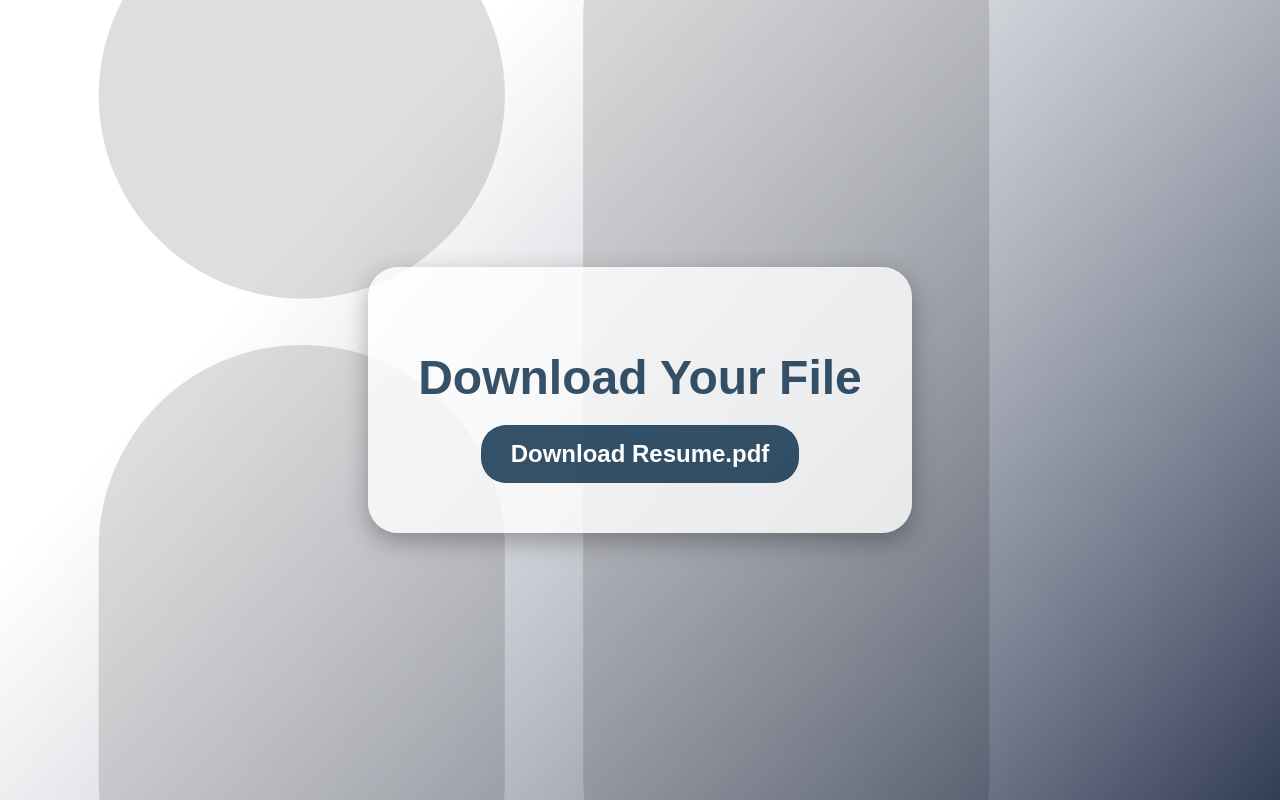
After one commit to xmwriam/ProFile, a Flask app: template templates/success.html in a window 1280 px wide. The commit adds this page. Run offline with Flask 3, Linux system fonts and the light colour scheme; the template is opened without the code that fills it, so the values that code supplies are empty.

Commit message:
oof hogaya

```diff
--- a/app.py
+++ b/app.py
@@ -1,6 +1,7 @@
-from flask import Flask,render_template,request,redirect,url_for
+from flask import Flask,render_template,request,redirect,url_for,send_file
 import fitz
 import subprocess
+import os
 from fileinput import filename
 
 app = Flask(__name__)
@@ -9,13 +10,14 @@ app.config['UPLOAD_FOLDER'] = 'uploads/'
 @app.route('/')
 def landing_page():
     return render_template("landing.html")
+
 @app.route('/choice')
 def choose():
     return render_template("index.html")
 
 @app.route('/rateit')
 def rate():
-    pass
+    return 'a'
 
 @app.route('/makeit',methods=["POST","GET"])
 def pdf():
@@ -75,18 +77,18 @@ def pdf():
         arr.append(request.form['voldesc2'])
         arr.append(request.form['voldur2'])
         generate(arr)
-        return "success"
+        return render_template("success.html")
     else:
         return render_template("makepage.html")
 
 def generate(arr):
     make_file(arr)
-    subprocess.call(['pdflatex', '-output-directory=outputs/','templates/input_file.tex'], shell=False)
+    subprocess.call(['pdflatex', '-output-directory=static/outputs/','templates/Resume.tex'], shell=False)
     return 'a'
 
 def make_file(arr):
     f = open('templates/sample1.txt','r')
-    fo = open('templates/input_file.tex','w')
+    fo = open('templates/Resume.tex','w')
     k = f.read()
     answers = arr
     check = False
@@ -105,6 +107,11 @@ def make_file(arr):
             else:
                 fo.write(i)
     return 'a'
+
+@app.route('/download')
+def download_file():
+    file_path = os.path.join('static/outputs/Resume.pdf')
+    return send_file(file_path, as_attachment=True)
 
 @app.route('/read', methods=['GET', 'POST'])
 def upload_file():
@@ -138,5 +145,9 @@ def read_pdf(filepath):
         text += page.get_text()
     return text
 
+@app.route('/model')
+def idkbhai():
+    return str('yay')
+
 if __name__ == '__main__':
     app.run(debug=True)
--- /dev/null
+++ b/templates/success.html
@@ -0,0 +1,61 @@
+<!DOCTYPE html>
+<html lang="en">
+
+<head>
+    <meta charset="UTF-8">
+    <meta name="viewport" content="width=device-width, initial-scale=1.0">
+    <title>File Download</title>
+    <style>
+        body {
+            margin: 0;
+            padding: 0;
+            font-family: Arial, sans-serif;
+            background: url('{{ url_for("static", filename="bg.svg") }}') no-repeat center center fixed;
+            background-size: cover;
+            height: 100vh;
+            display: flex;
+            justify-content: center;
+            align-items: center;
+        }
+
+        .container {
+            text-align: center;
+            padding: 50px;
+            background: rgba(255, 255, 255, 0.8); /* Translucent white background */
+            border-radius: 30px;
+            box-shadow: 0 8px 24px rgba(0, 0, 0, 0.3);
+        }
+
+        h1 {
+            font-size: 3rem;
+            color: rgba(3, 39, 68, 0.8); /* Sea green color */
+            margin-bottom: 20px;
+        }
+
+        a {
+            display: inline-block;
+            background-color: rgba(3, 39, 68, 0.8); /* Sea green background */
+            color: white;
+            text-decoration: none;
+            padding: 15px 30px;
+            font-size: 1.5rem;
+            font-weight: bold;
+            border-radius: 25px;
+            transition: background-color 0.3s, transform 0.3s;
+        }
+
+        a:hover {
+            background-color:rgba(3, 39, 68, 0.8); /* Brighter blue on hover */
+            transform: translateY(-5px);
+        }
+    </style>
+</head>
+
+<body>
+    <div class="container">
+        <h1>Download Your File</h1>
+        <a href="/download" download>Download Resume.pdf</a>
+    </div>
+</body>
+
+</html>
```
Also changed, not shown: templates/index.html (+83 -5 lines), templates/landing.html (+132 -0 lines), templates/makepage.html (+17 -1 lines), 13 other files.
